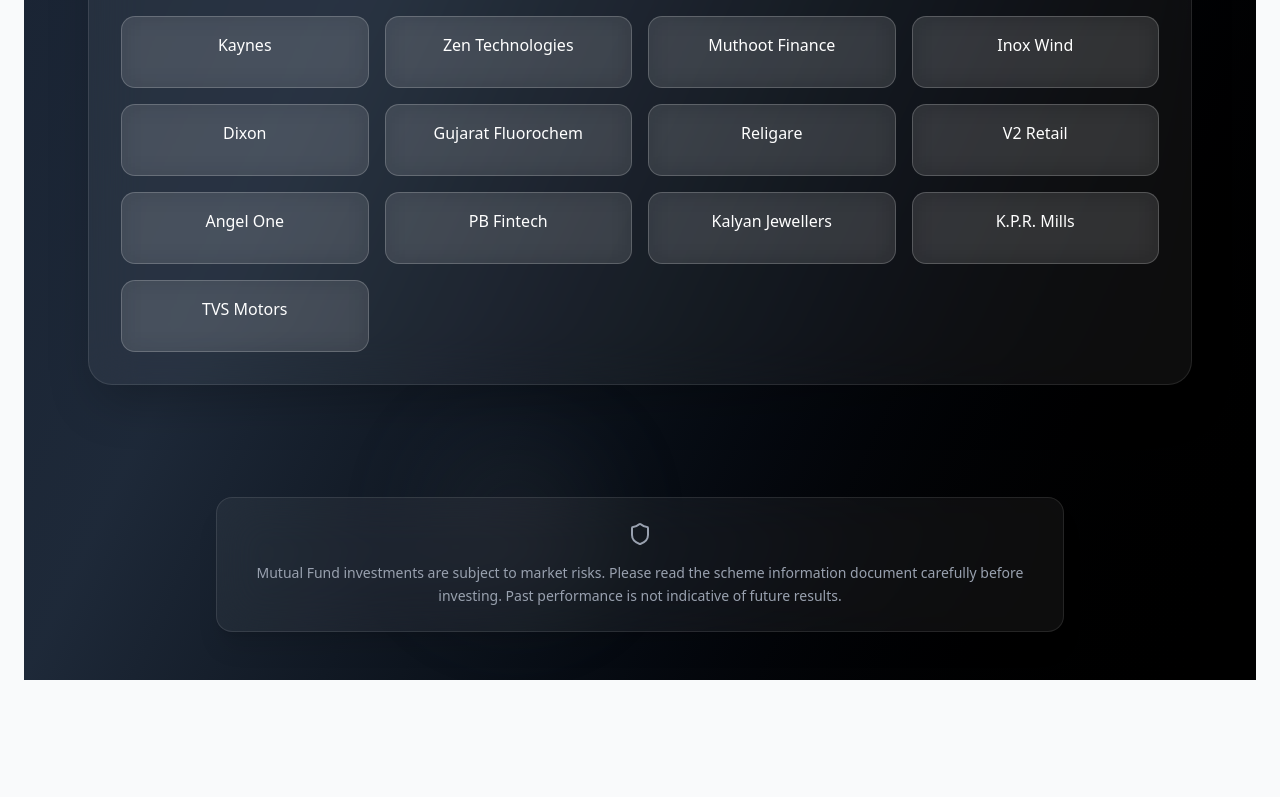
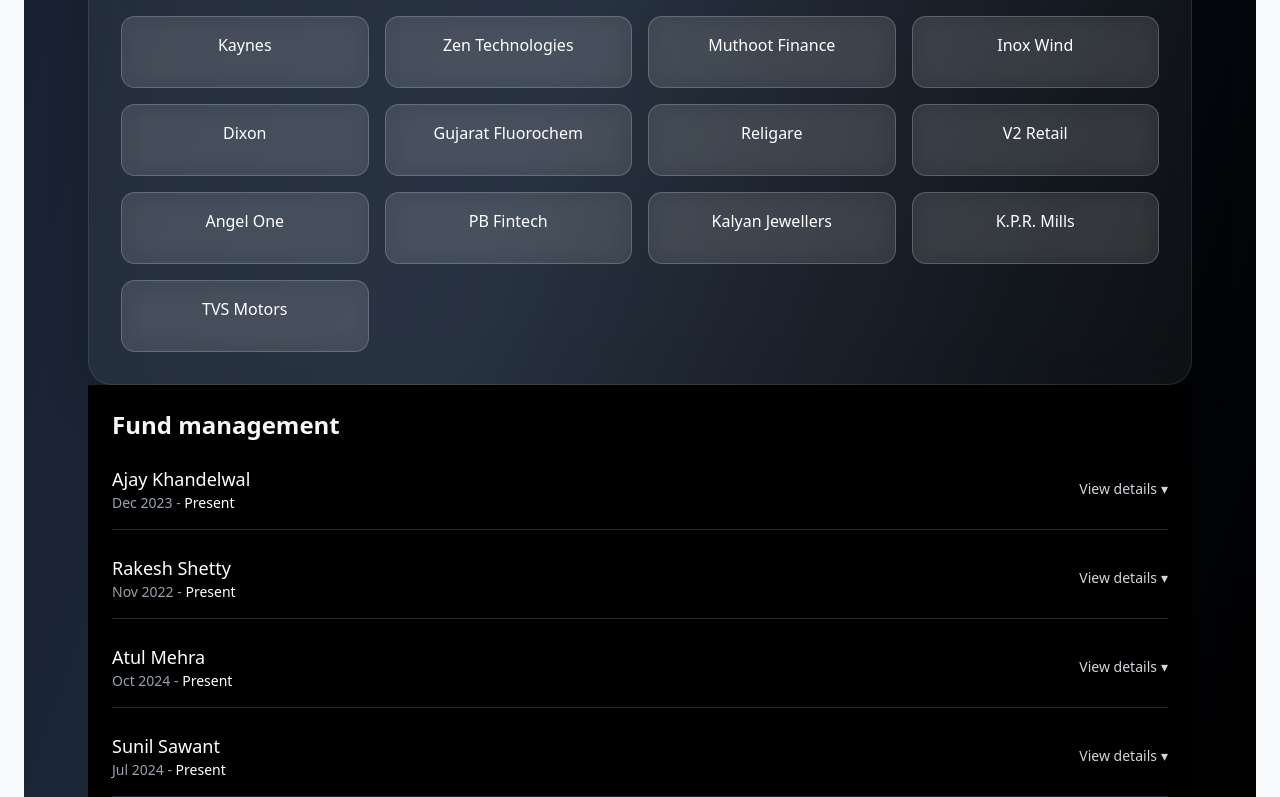
Before and after one commit to sharavana07/MfTrackeringggg, a Next.js app in the folder frontend/: page / in a window 1280 px wide. Shown: the part 2000-2797 px from the top of the page. Before the commit the page ends 2704 px from the top, so only its background shows below. Built offline with nearby package versions, Linux system fonts and the light colour scheme.

Commit message:
Few details Updated

```diff
--- a/frontend/app/page.tsx
+++ b/frontend/app/page.tsx
@@ -3,6 +3,23 @@
 
 import React, { useState, useEffect } from "react";
 import { TrendingUp, TrendingDown, Eye, EyeOff, Briefcase, Target, Shield, ChevronUp, ChevronDown, BarChart3, PieChart, Activity } from "lucide-react";
+
+
+
+
+
+interface Manager {
+  name: string;
+  startDate: string;
+  endDate: string;
+}
+
+const managers: Manager[] = [
+  { name: "Ajay Khandelwal", startDate: "Dec 2023", endDate: "Present" },
+  { name: "Rakesh Shetty", startDate: "Nov 2022", endDate: "Present" },
+  { name: "Atul Mehra", startDate: "Oct 2024", endDate: "Present" },
+  { name: "Sunil Sawant", startDate: "Jul 2024", endDate: "Present" },
+];
 
 const MotilalFundLanding: React.FC = () => {
   const [showHoldings, setShowHoldings] = useState(true);
@@ -204,6 +221,25 @@
             </div>
           )}
         </div>
+        <div className="min-h-screen bg-black text-white p-6">
+      <h1 className="text-2xl font-semibold mb-6">Fund management</h1>
+      <div className="space-y-6">
+        {managers.map((manager, index) => (
+          <div key={index} className="flex justify-between items-center border-b border-gray-800 pb-4">
+            <div>
+              <h2 className="text-lg font-medium">{manager.name}</h2>
+              <p className="text-sm text-gray-400">
+                {manager.startDate} - <span className="text-white">{manager.endDate}</span>
+              </p>
+            </div>
+            <button className="text-gray-300 text-sm flex items-center hover:text-white">
+              View details
+              <span className="ml-1">▾</span>
+            </button>
+          </div>
+        ))}
+      </div>
+    </div>
       </section>
 
       {/* Disclaimer */}
```
